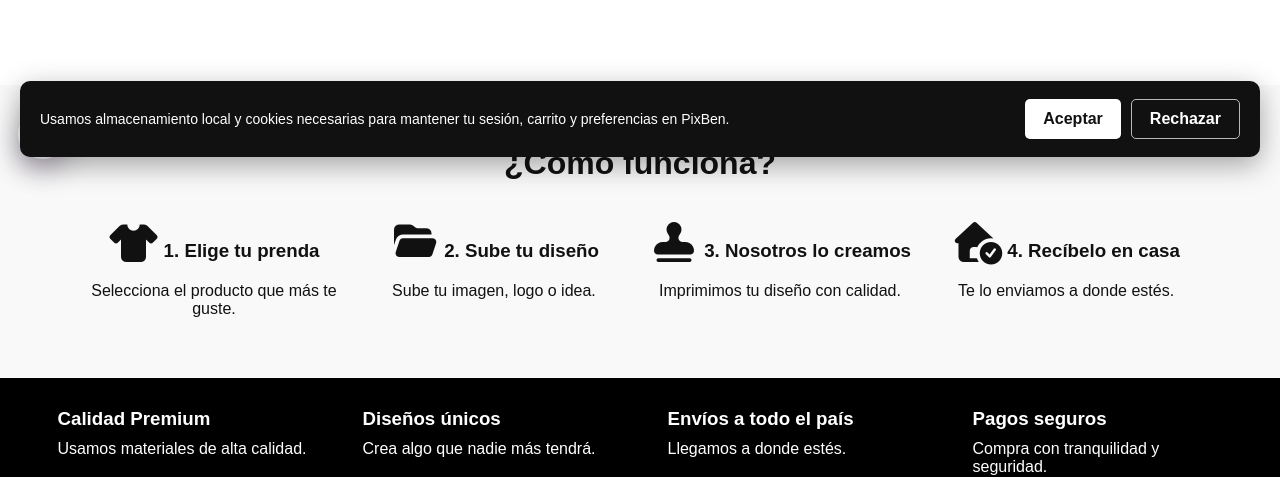
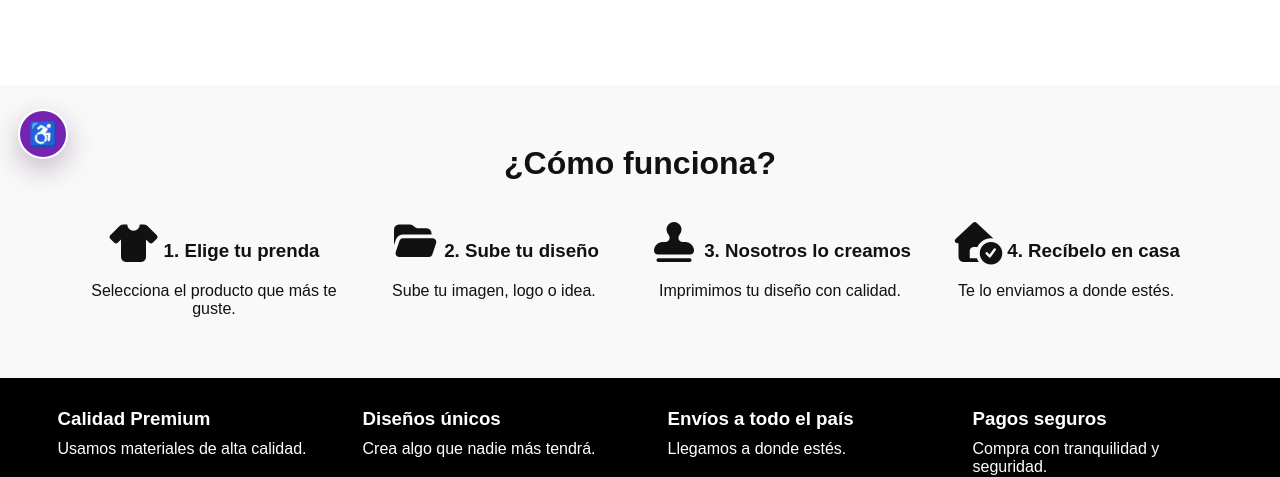
Before and after one commit to BrayanAlexis01/pixben-frontend, a website: page public_html/index.html in a window 1280 px wide. Shown: the part 623-1100 px from the top of the page. Drawn offline with Linux system fonts and the light colour scheme; no server answers.

Commit message:
Reemplazar aviso antiguo por privacidad global

```diff
--- a/public_html/index.html
+++ b/public_html/index.html
@@ -272,24 +272,6 @@
 
         </footer>
 
-
-
-
-
-
-        <section id="privacyNotice" class="privacy-notice" role="dialog"
-                 aria-label="Preferencias de privacidad" aria-live="polite" hidden>
-            <p>
-                Usamos almacenamiento local y cookies necesarias para mantener tu sesión,
-                carrito y preferencias en PixBen.
-            </p>
-
-            <div class="privacy-actions">
-                <button id="privacyAccept" type="button">Aceptar</button>
-                <button id="privacyReject" type="button">Rechazar</button>
-            </div>
-        </section>
-                <script src="js/paginas/index-privacidad.js?v=1" type="text/javascript"></script>
                 <script src="js/paginas/index-destacados.js?v=1" type="text/javascript"></script>
 
         <script src="js/eventos-html.js?v=3" type="text/javascript"></script>
```
